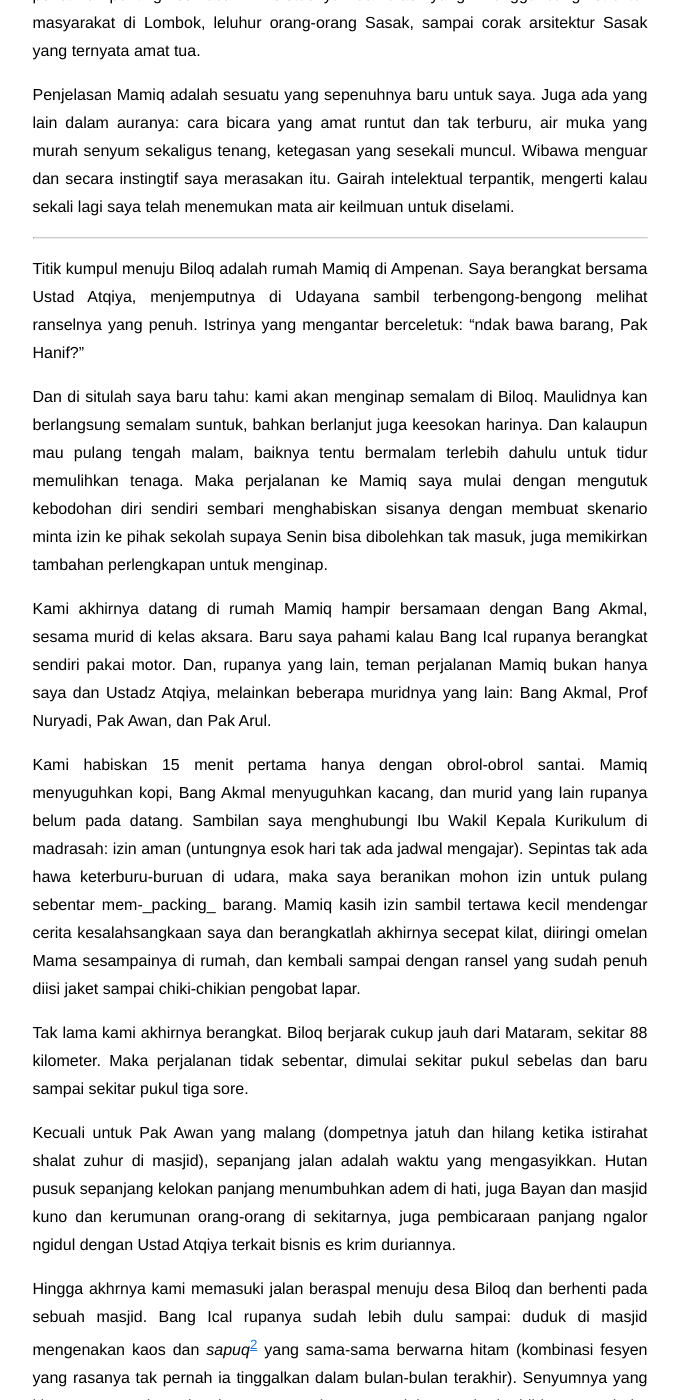
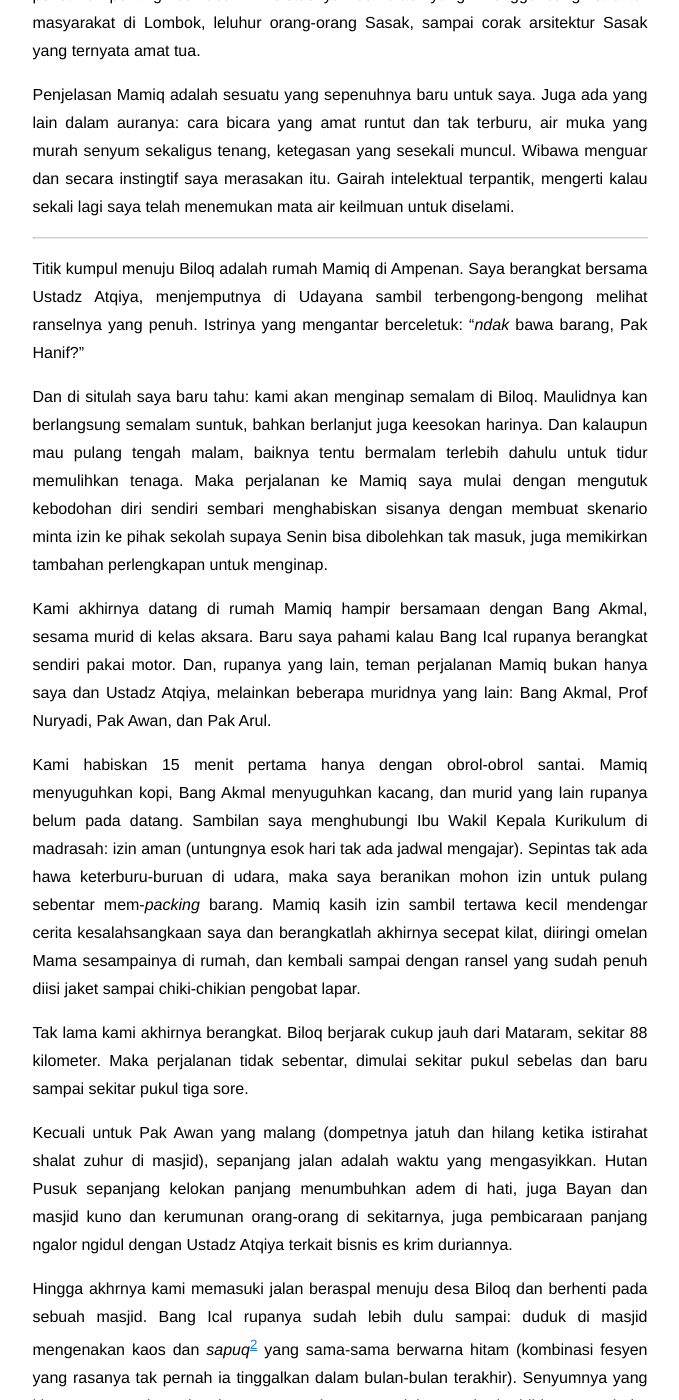
Before and after one commit to aminhanif/aminhanif.github.io, a Jekyll site: the page built from _posts/2026-05-26-serpihan-cerita-dari-biloq.md, in a window 1280 px wide and 1400 px high, scrolled down 1568 px. Shown: the whole window, without its empty margins (300-979 px from the left). Built offline with Jekyll 4.4.1, drawn with Linux system fonts in a browser that asks for light colours; some of the changed text lies outside the part shown.

Commit message:
Update 2026-05-26-serpihan-cerita-dari-biloq.md

```diff
--- a/_posts/2026-05-26-serpihan-cerita-dari-biloq.md
+++ b/_posts/2026-05-26-serpihan-cerita-dari-biloq.md
@@ -17,7 +17,7 @@
 
 ***
 
-Mulanya adalah ajakan Ustad Atqiya, seorang guru di sekolah tempat saya bekerja. Siang itu ia baru pulang dari Bayan[^1] mengantar anak-anak kelas 10 yang akan menghabiskan dua pekan mereka untuk _live in_ di sana. Kami berpapasan di bawah tangga ruang Rafiah, saling tersenyum sebagaimana biasa, dan ia langsung saja berceloteh:
+Mulanya adalah ajakan Ustadz Atqiya, seorang guru di sekolah tempat saya bekerja. Siang itu ia baru pulang dari Bayan[^1] mengantar anak-anak kelas 10 yang akan menghabiskan dua pekan mereka untuk _live in_ di sana. Kami berpapasan di bawah tangga ruang Rafiah, saling tersenyum sebagaimana biasa, dan ia langsung saja berceloteh:
 
 "_Side_ mau ikut maulid adat, Pak Hanif?"
 
@@ -35,17 +35,17 @@
 
 ***
 
-Titik kumpul menuju Biloq adalah rumah Mamiq di Ampenan. Saya berangkat bersama Ustad Atqiya, menjemputnya di Udayana sambil terbengong-bengong melihat ranselnya yang penuh. Istrinya yang mengantar berceletuk: "ndak bawa barang, Pak Hanif?"
+Titik kumpul menuju Biloq adalah rumah Mamiq di Ampenan. Saya berangkat bersama Ustadz Atqiya, menjemputnya di Udayana sambil terbengong-bengong melihat ranselnya yang penuh. Istrinya yang mengantar berceletuk: "*ndak* bawa barang, Pak Hanif?"
 
 Dan di situlah saya baru tahu: kami akan menginap semalam di Biloq. Maulidnya kan berlangsung semalam suntuk, bahkan berlanjut juga keesokan harinya. Dan kalaupun mau pulang tengah malam, baiknya tentu bermalam terlebih dahulu untuk tidur memulihkan tenaga. Maka perjalanan ke Mamiq saya mulai dengan mengutuk kebodohan diri sendiri sembari menghabiskan sisanya dengan membuat skenario minta izin ke pihak sekolah supaya Senin bisa dibolehkan tak masuk, juga memikirkan tambahan perlengkapan untuk menginap.
 
 Kami akhirnya datang di rumah Mamiq hampir bersamaan dengan Bang Akmal, sesama murid di kelas aksara. Baru saya pahami kalau Bang Ical rupanya berangkat sendiri pakai motor. Dan, rupanya yang lain, teman perjalanan Mamiq bukan hanya saya dan Ustadz Atqiya, melainkan beberapa muridnya yang lain: Bang Akmal, Prof Nuryadi, Pak Awan, dan Pak Arul.
 
-Kami habiskan 15 menit pertama hanya dengan obrol-obrol santai. Mamiq menyuguhkan kopi, Bang Akmal menyuguhkan kacang, dan murid yang lain rupanya belum pada datang. Sambilan saya menghubungi Ibu Wakil Kepala Kurikulum di madrasah: izin aman (untungnya esok hari tak ada jadwal mengajar). Sepintas tak ada hawa keterburu-buruan di udara, maka saya beranikan mohon izin untuk pulang sebentar mem-_packing_ barang. Mamiq kasih izin sambil tertawa kecil mendengar cerita kesalahsangkaan saya dan berangkatlah akhirnya secepat kilat, diiringi omelan Mama sesampainya di rumah, dan kembali sampai dengan ransel yang sudah penuh diisi jaket sampai chiki-chikian pengobat lapar.
+Kami habiskan 15 menit pertama hanya dengan obrol-obrol santai. Mamiq menyuguhkan kopi, Bang Akmal menyuguhkan kacang, dan murid yang lain rupanya belum pada datang. Sambilan saya menghubungi Ibu Wakil Kepala Kurikulum di madrasah: izin aman (untungnya esok hari tak ada jadwal mengajar). Sepintas tak ada hawa keterburu-buruan di udara, maka saya beranikan mohon izin untuk pulang sebentar mem-*packing* barang. Mamiq kasih izin sambil tertawa kecil mendengar cerita kesalahsangkaan saya dan berangkatlah akhirnya secepat kilat, diiringi omelan Mama sesampainya di rumah, dan kembali sampai dengan ransel yang sudah penuh diisi jaket sampai chiki-chikian pengobat lapar.
 
 Tak lama kami akhirnya berangkat. Biloq berjarak cukup jauh dari Mataram, sekitar 88 kilometer. Maka perjalanan tidak sebentar, dimulai sekitar pukul sebelas dan baru sampai sekitar pukul tiga sore.
 
-Kecuali untuk Pak Awan yang malang (dompetnya jatuh dan hilang ketika istirahat shalat zuhur di masjid), sepanjang jalan adalah waktu yang mengasyikkan. Hutan pusuk sepanjang kelokan panjang menumbuhkan adem di hati, juga Bayan dan masjid kuno dan kerumunan orang-orang di sekitarnya, juga pembicaraan panjang ngalor ngidul dengan Ustad Atqiya terkait bisnis es krim duriannya.
+Kecuali untuk Pak Awan yang malang (dompetnya jatuh dan hilang ketika istirahat shalat zuhur di masjid), sepanjang jalan adalah waktu yang mengasyikkan. Hutan Pusuk sepanjang kelokan panjang menumbuhkan adem di hati, juga Bayan dan masjid kuno dan kerumunan orang-orang di sekitarnya, juga pembicaraan panjang ngalor ngidul dengan Ustadz Atqiya terkait bisnis es krim duriannya.
 
 Hingga akhrnya kami memasuki jalan beraspal menuju desa Biloq dan berhenti pada sebuah masjid. Bang Ical rupanya sudah lebih dulu sampai: duduk di masjid mengenakan kaos dan _sapuq_[^2] yang sama-sama berwarna hitam (kombinasi fesyen yang rasanya tak pernah ia tinggalkan dalam bulan-bulan terakhir). Senyumnya yang khas menyambut kami--matanya akan menyipit sembari bibirnya terbuka menampakkan gigi dalam kadar secukupnya.
 
@@ -145,7 +145,7 @@
 
 Mamiq masuk lebih dulu ke dalam rumah. Ustadz Atqiya, Bang Akmal, dan Bang Ical masuk menyusul satu persatu. Ada ember berisi air yang dipakai untuk mencuci kaki, sebelum sang _lokaq_ menyilakan untuk masuk. Ah, sepertinya inilah puncaknya: penyambutan Cahaya.
 
-Saya sempat mencuci kaki namun rupanya tak ada persilaan masuk. Maka diam saja menunggu di luar bersama seorang kawan. Tersirat satu pertanyaan: mengapa _ndak_ dikasih masuk? Dan rasa penasaran atas apa yang terjadi di dalam ruangan muncul begitu halus.
+Saya sempat mencuci kaki namun rupanya tak ada persilaan masuk. Maka diam saja menunggu di luar bersama seorang kawan. Tersirat satu pertanyaan: mengapa *ndak* dikasih masuk? Dan rasa penasaran atas apa yang terjadi di dalam ruangan muncul begitu halus.
 
 Yang terdengar hanya sayup suara "silaq[^9]… silaq…" seiring bacaan Qur'an dengan langgam yang asing. Kemudian "silaq…" kembali. Dan bermacam suara sayup yang tak mampu tertangkap oleh telinga.
 
```
Also changed, not shown: other parts of _posts/2026-05-26-serpihan-cerita-dari-biloq.md (+5 -5 lines).
